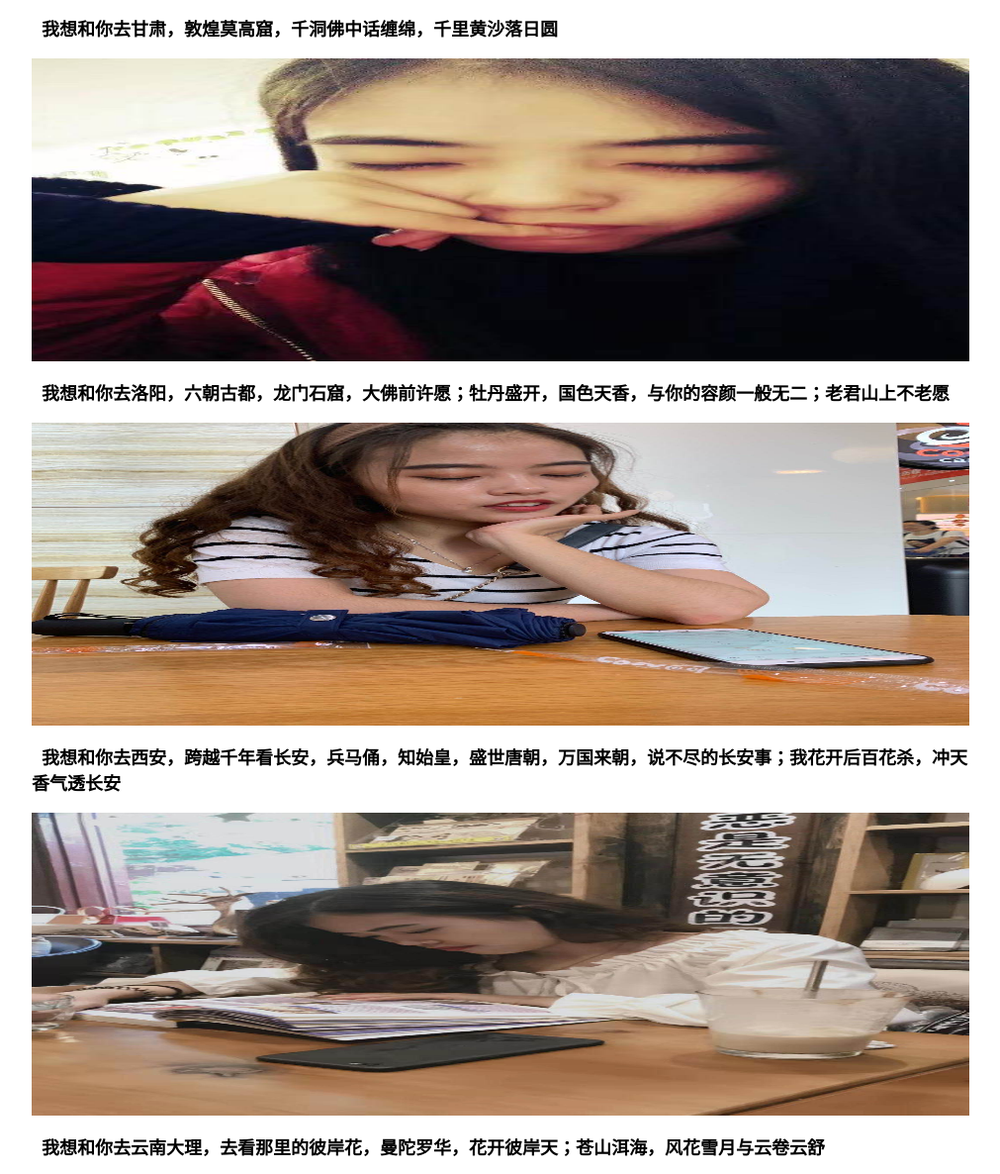
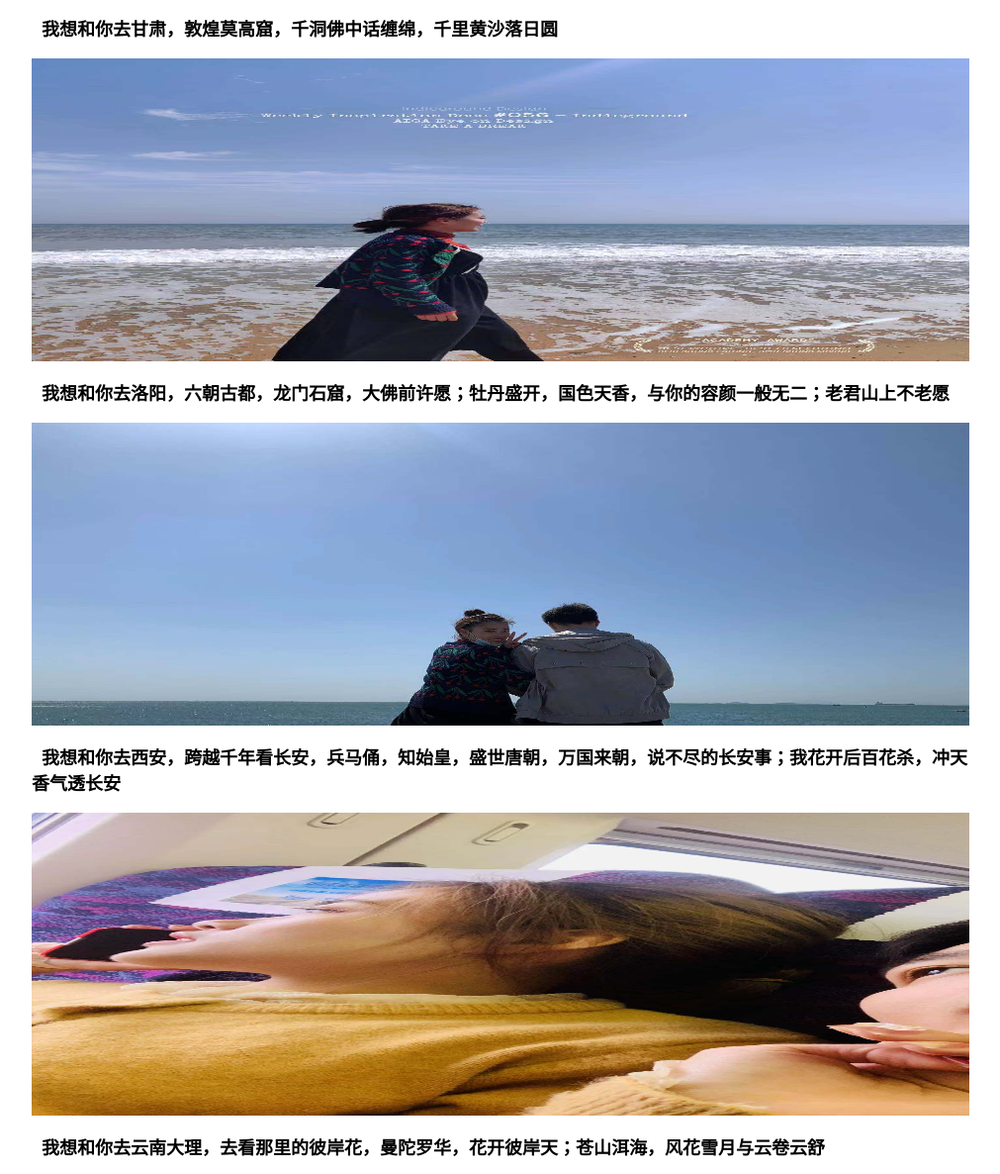
Before and after one commit to geng-en/TEST, a plain HTML site: page panpan.html in a window 1280 px wide. Shown: the part 1957-3143 px from the top of the page at 99% size, without its empty margins (134-1145 px from the left). Drawn offline with Linux system fonts and the light colour scheme.

Commit message:
Update panpan.html

```diff
--- a/panpan.html
+++ b/panpan.html
@@ -138,8 +138,8 @@
 
  <div class="img-box">
             <section class="clearfix">
-                <img onclick="noshow(this)" src="./照片/花蓓照片/11.jpg" title="I miss you">
-                <img src="./照片/花蓓照片/12.jpg" title="I miss you">
+                <img onclick="noshow(this)" src="./照片/LOVE照片/2021四月（清明青岛）/微信图片_20210818160109.jpg" title="I miss you">
+                <img src="./照片/LOVE照片/2021四月（清明青岛）/微信图片_20210818160049.jpg" title="I miss you">
             </section>
             <p class="message">我想和你去洛阳，六朝古都，龙门石窟，大佛前许愿；牡丹盛开，国色天香，与你的容颜一般无二；老君山上不老愿</p>
         </div>
@@ -149,8 +149,8 @@
 
  <div class="img-box">
             <section class="clearfix">
-                <img onclick="noshow(this)" src="./照片/花蓓照片/13.jpg" title="I miss you">
-                <img src="./照片/花蓓照片/14.jpg" title="I miss you">
+                <img onclick="noshow(this)" src="./照片/LOVE照片/2021四月（清明青岛）/微信图片_20210818160129.jpg" title="I miss you">
+                <img src="./照片/LOVE照片/2021四月（清明青岛）/微信图片_20210818160121.jpg" title="I miss you">
             </section>
             <p class="message">我想和你去西安，跨越千年看长安，兵马俑，知始皇，盛世唐朝，万国来朝，说不尽的长安事；我花开后百花杀，冲天香气透长安</p>
         </div>
@@ -158,8 +158,8 @@
 
  <div class="img-box">
             <section class="clearfix">
-                <img onclick="noshow(this)" src="./照片/花蓓照片/15.jpg" title="I miss you">
-                <img src="./照片/花蓓照片/16.jpg" title="I miss you">
+                <img onclick="noshow(this)" src="./照片/LOVE照片/2021四月（清明青岛）/微信图片_20210818160141.jpg" title="I miss you">
+                <img src="./照片/LOVE照片/2021四月（清明青岛）/微信图片_20210818160145.jpg" title="I miss you">
             </section>
             <p class="message">我想和你去云南大理，去看那里的彼岸花，曼陀罗华，花开彼岸天；苍山洱海，风花雪月与云卷云舒</p>
         </div>
```
